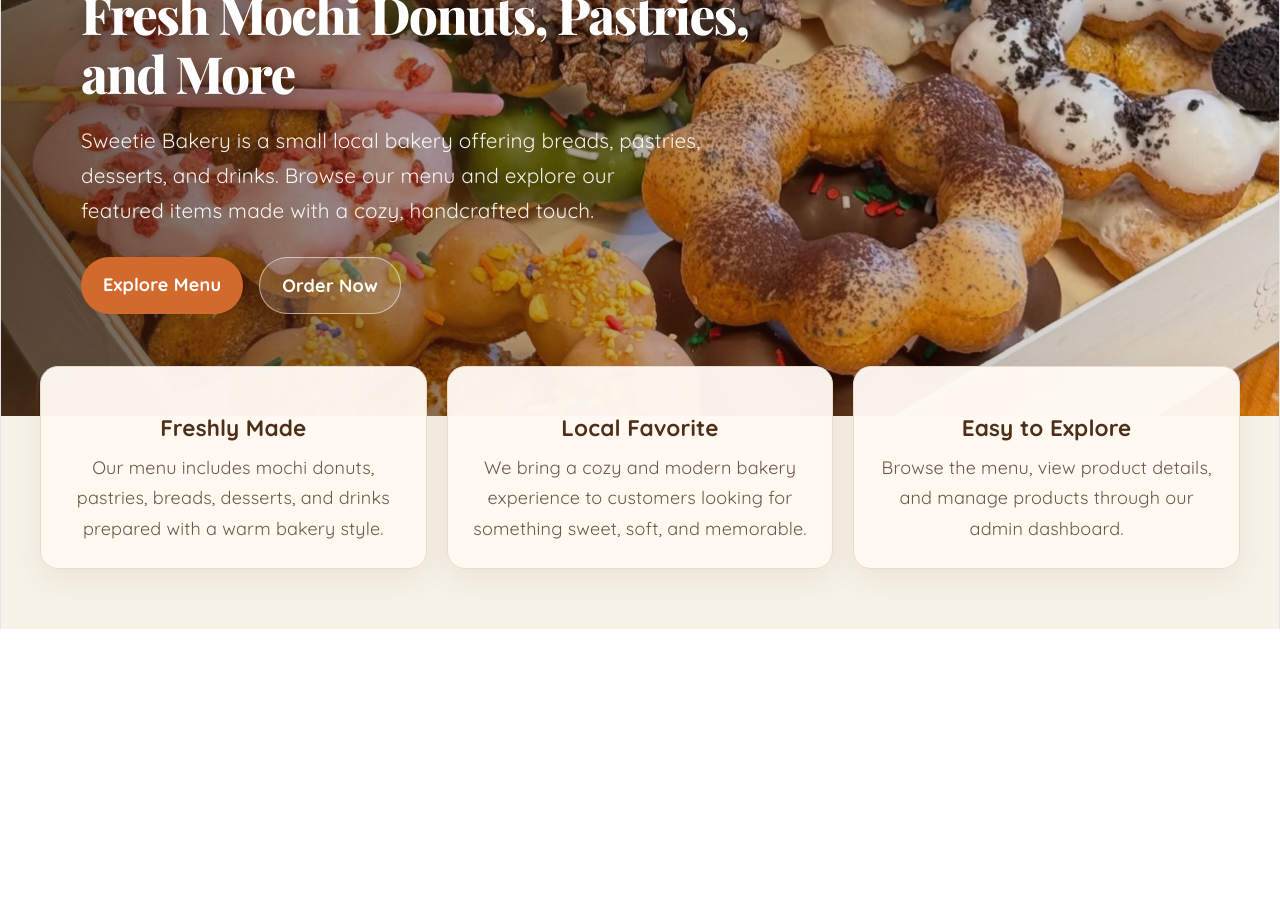
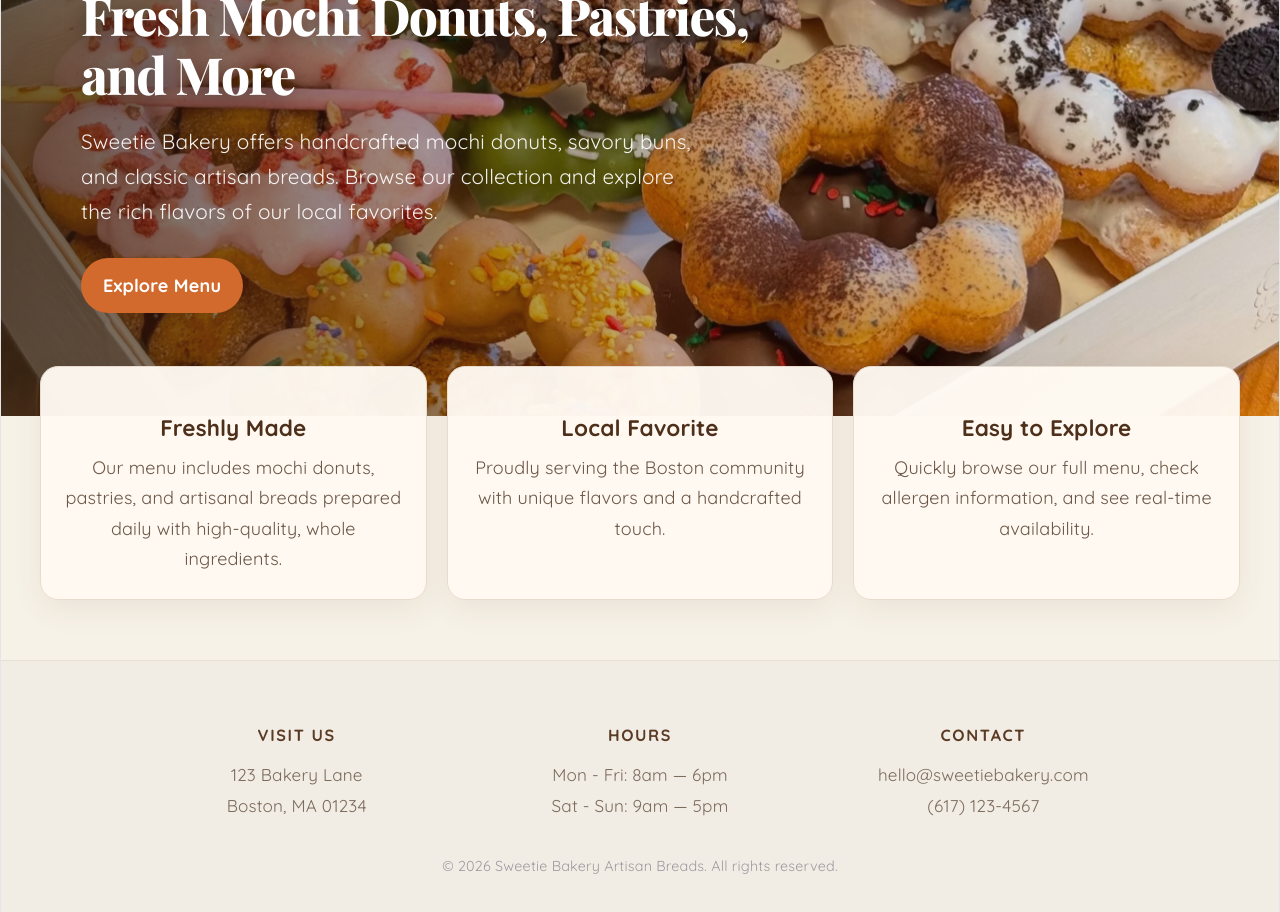
Before and after one commit to sluowork668/sweetie-bakery, a React (Vite) app in the folder frontend/: page / in a window 1280 px wide. Shown: the part 280-1192 px from the top of the page. Before the commit the page ends 909 px from the top, so only its background shows below. Built offline with nearby package versions, Linux system fonts and the light colour scheme; a web font is replaced by a local one.

Commit message:
Minor CSS changes / styling + accesible explore menu button on home page

```diff
--- a/frontend/src/components/Navbar/Navbar.module.css
+++ b/frontend/src/components/Navbar/Navbar.module.css
@@ -19,15 +19,6 @@
   border-radius: 4px;
 }
 
-.navbarBrand:focus-visible {
-  outline: 3px solid var(--focus-ring);
-  outline-offset: 4px;
-  color: #bc5920;
-}
-
-.navbarBrand:hover {
-  color: #bc5920;
-}
 
 .navbarLinks {
   display: flex;
@@ -50,6 +41,7 @@
   border-radius: 4px;
 }
 
+.navbarBrand:hover,
 .navLink:hover,
 .logoutLink:hover {
   color: #c46027;
@@ -64,8 +56,10 @@
   text-underline-offset: 6px;
 }
 
+.navbarBrand:focus-visible,
 .navLink:focus-visible,
 .logoutLink:focus-visible {
   outline: 3px solid var(--focus-ring);
   outline-offset: 4px;
+  color: #bc5920;
 }
--- a/frontend/src/pages/HomePage/HomePage.jsx
+++ b/frontend/src/pages/HomePage/HomePage.jsx
@@ -1,63 +1,92 @@
 import { Link } from 'react-router-dom';
-import './HomePage.css';
+import styles from './HomePage.module.css';
 
 function HomePage() {
   return (
-    <div className="home-page">
-      <section className="hero-section">
-        <div className="hero-overlay">
-          <div className="hero-content">
+    <main className={styles.homePage}>
+      {/* Hero Section */}
+      <header className={styles.heroSection}>
+        <div className={styles.heroOverlay}>
+          <div className={styles.heroContent}>
             <h1>
               Artisan Bakery in Boston
               <br />
               Fresh Mochi Donuts, Pastries, and More
             </h1>
 
-            <p className="hero-description">
-              Sweetie Bakery is a small local bakery offering breads, pastries,
-              desserts, and drinks. Browse our menu and explore our featured
-              items made with a cozy, handcrafted touch.
+            <p className={styles.heroDescription}>
+              Sweetie Bakery offers handcrafted mochi donuts, savory buns, and
+              classic artisan breads. Browse our collection and explore the
+              rich flavors of our local favorites.
             </p>
 
-            <div className="hero-buttons">
-              <Link to="/menu" className="hero-button primary">
+            <div className={styles.heroButtons}>
+              <Link
+                to="/menu"
+                className={`${styles.heroButton} ${styles.primary}`}
+                tabIndex="0"
+                aria-label="Browse full bakery menu"
+              >
                 Explore Menu
-              </Link>
-
-              <Link to="/menu" className="hero-button secondary">
-                Order Now
               </Link>
             </div>
           </div>
         </div>
+      </header>
+
+      {/* Info Cards */}
+      <section className={styles.homeInfoSection} aria-label="Bakery Features">
+        <article className={styles.infoCard}>
+          <h3>Freshly Made</h3>
+          <p>
+            Our menu includes mochi donuts, pastries, and artisanal breads
+            prepared daily with high-quality, whole ingredients.
+          </p>
+        </article>
+
+        <article className={styles.infoCard}>
+          <h3>Local Favorite</h3>
+          <p>
+            Proudly serving the Boston community with
+            unique flavors and a handcrafted touch.
+          </p>
+        </article>
+
+        <article className={styles.infoCard}>
+          <h3>Easy to Explore</h3>
+          <p>
+            Quickly browse our full menu, check allergen information, and
+            see real-time availability.
+          </p>
+        </article>
       </section>
 
-      <section className="home-info-section">
-        <div className="info-card">
-          <h3>Freshly Made</h3>
-          <p>
-            Our menu includes mochi donuts, pastries, breads, desserts, and
-            drinks prepared with a warm bakery style.
-          </p>
+      {/* Bakery Credentials (Footer) */}
+      <footer className={styles.footerCredentials} aria-label="Bakery Information">
+        <div className={styles.footerGrid}>
+          <div className={styles.footerSection}>
+            <h4>Visit Us</h4>
+            <p>123 Bakery Lane</p>
+            <p>Boston, MA 01234</p>
+          </div>
+
+          <div className={styles.footerSection}>
+            <h4>Hours</h4>
+            <p>Mon - Fri: 8am — 6pm</p>
+            <p>Sat - Sun: 9am — 5pm</p>
+          </div>
+
+          <div className={styles.footerSection}>
+            <h4>Contact</h4>
+            <p>hello@sweetiebakery.com</p>
+            <p>(617) 123-4567</p>
+          </div>
         </div>
-
-        <div className="info-card">
-          <h3>Local Favorite</h3>
-          <p>
-            We bring a cozy and modern bakery experience to customers looking
-            for something sweet, soft, and memorable.
-          </p>
-        </div>
-
-        <div className="info-card">
-          <h3>Easy to Explore</h3>
-          <p>
-            Browse the menu, view product details, and manage products through
-            our admin dashboard.
-          </p>
-        </div>
-      </section>
-    </div>
+        <p style={{ marginTop: '30px', fontSize: '0.8rem', opacity: 0.6 }}>
+          © 2026 Sweetie Bakery Artisan Breads. All rights reserved.
+        </p>
+      </footer>
+    </main>
   );
 }
 
--- a/frontend/src/pages/HomePage/HomePage.css
+++ b/frontend/src/pages/HomePage/HomePage.module.css
@@ -1,10 +1,10 @@
-.home-page {
+.homePage {
   background: #f7f2e8;
   min-height: 100vh;
 }
 
-/* Hero */
-.hero-section {
+/* Hero Section */
+.heroSection {
   min-height: 78vh;
   background-image: url('/images/products/mochi-donuts-box.jpg');
   background-size: cover;
@@ -12,7 +12,7 @@
   position: relative;
 }
 
-.hero-overlay {
+.heroOverlay {
   min-height: 78vh;
   background: linear-gradient(
     to right,
@@ -24,7 +24,7 @@
   align-items: center;
 }
 
-.hero-content {
+.heroContent {
   max-width: 720px;
   padding: 70px 80px;
   color: white;
@@ -32,43 +32,30 @@
   animation: fadeSlideUp 0.9s ease-out;
 }
 
-.hero-tag {
-  display: inline-block;
-  margin-bottom: 18px;
-  padding: 8px 14px;
-  border: 1px solid rgba(255, 255, 255, 0.65);
-  border-radius: 999px;
-  font-size: 0.95rem;
-  letter-spacing: 0.04em;
-  background: rgba(255, 255, 255, 0.08);
-}
-
-.hero-content h1 {
+.heroContent h1 {
   font-size: clamp(2.4rem, 4vw, 3.2rem);
   line-height: 1.15;
   margin-bottom: 20px;
   font-weight: 800;
   color: white;
-  text-align: left;
   text-shadow: 0 4px 20px rgba(0, 0, 0, 0.35);
 }
 
-.hero-description {
+.heroDescription {
   max-width: 620px;
   font-size: 1.15rem;
   line-height: 1.7;
   color: rgba(255, 255, 255, 0.92);
   margin-bottom: 28px;
-  text-align: left;
 }
 
-.hero-buttons {
+.heroButtons {
   display: flex;
   gap: 16px;
   flex-wrap: wrap;
 }
 
-.hero-button {
+.heroButton {
   text-decoration: none;
   padding: 14px 22px;
   border-radius: 999px;
@@ -76,27 +63,29 @@
   transition: 0.2s ease;
 }
 
-.hero-button.primary {
+.primary {
   background: #d26a2e;
   color: white;
 }
 
-.hero-button.primary:hover {
-  background: #bc5920;
-}
+.primary:hover { background: #bc5920; }
 
-.hero-button.secondary {
+.secondary {
   background: rgba(255, 255, 255, 0.14);
   color: white;
   border: 1px solid rgba(255, 255, 255, 0.55);
 }
 
-.hero-button.secondary:hover {
-  background: rgba(255, 255, 255, 0.22);
+.secondary:hover { background: rgba(255, 255, 255, 0.22); }
+
+/* Accessibility Focus Ring */
+.heroButton:focus-visible {
+  outline: 3px solid var(--focus-ring);
+  outline-offset: 4px;
 }
 
 /* Info cards */
-.home-info-section {
+.homeInfoSection {
   max-width: 1200px;
   margin: -50px auto 0;
   padding: 0 24px 60px;
@@ -107,7 +96,7 @@
   z-index: 2;
 }
 
-.info-card {
+.infoCard {
   background: rgba(255, 250, 243, 0.96);
   border: 1px solid #e7dccd;
   border-radius: 18px;
@@ -115,59 +104,54 @@
   box-shadow: 0 10px 30px rgba(80, 48, 22, 0.08);
 }
 
-.info-card h3 {
+.infoCard h3 {
   margin-bottom: 12px;
   color: #4d2f1a;
   font-size: 1.25rem;
 }
 
-.info-card p {
+.infoCard p {
   color: #6c5848;
   line-height: 1.7;
 }
 
+/* Credentials Footer (New) */
+.footerCredentials {
+  background: #f1ede4;
+  border-top: 1px solid #e9dfd2;
+  padding: 40px 20px;
+  text-align: center;
+}
+
+.footerGrid {
+  max-width: 1000px;
+  margin: 0 auto;
+  display: grid;
+  grid-template-columns: repeat(auto-fit, minmax(200px, 1fr));
+  gap: 30px;
+}
+
+.footerSection h4 {
+  color: #5b3b24;
+  margin-bottom: 12px;
+  text-transform: uppercase;
+  font-size: 0.9rem;
+  letter-spacing: 0.1em;
+}
+
+.footerSection p {
+  font-size: 0.95rem;
+  color: #7d6b5d;
+  margin: 4px 0;
+}
+
 /* Responsive */
 @media (max-width: 900px) {
-  .hero-content {
-    padding: 48px 28px;
-  }
-
-  .hero-content h1 {
-    font-size: 2.8rem;
-  }
-
-  .hero-description {
-    font-size: 1rem;
-  }
-
-  .home-info-section {
-    margin-top: -30px;
-  }
-}
-
-@media (max-width: 600px) {
-  .hero-section,
-  .hero-overlay {
-    min-height: 70vh;
-  }
-
-  .hero-content h1 {
-    font-size: 2.2rem;
-  }
-
-  .hero-buttons {
-    flex-direction: column;
-    align-items: flex-start;
-  }
+  .heroContent { padding: 48px 28px; }
+  .homeInfoSection { margin-top: -30px; }
 }
 
 @keyframes fadeSlideUp {
-  from {
-    opacity: 0;
-    transform: translateY(18px);
-  }
-  to {
-    opacity: 1;
-    transform: translateY(0);
-  }
+  from { opacity: 0; transform: translateY(18px); }
+  to { opacity: 1; transform: translateY(0); }
 }
```
